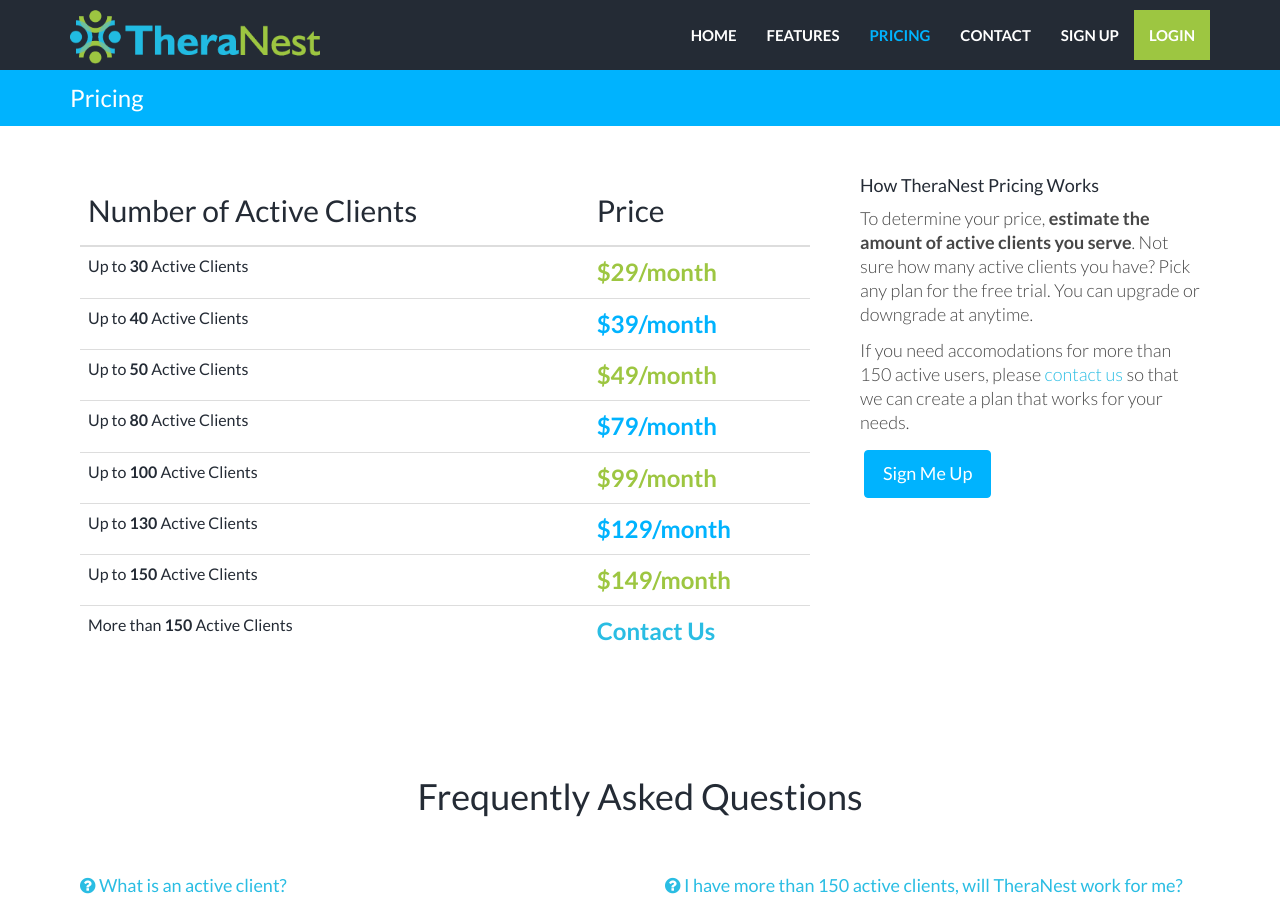
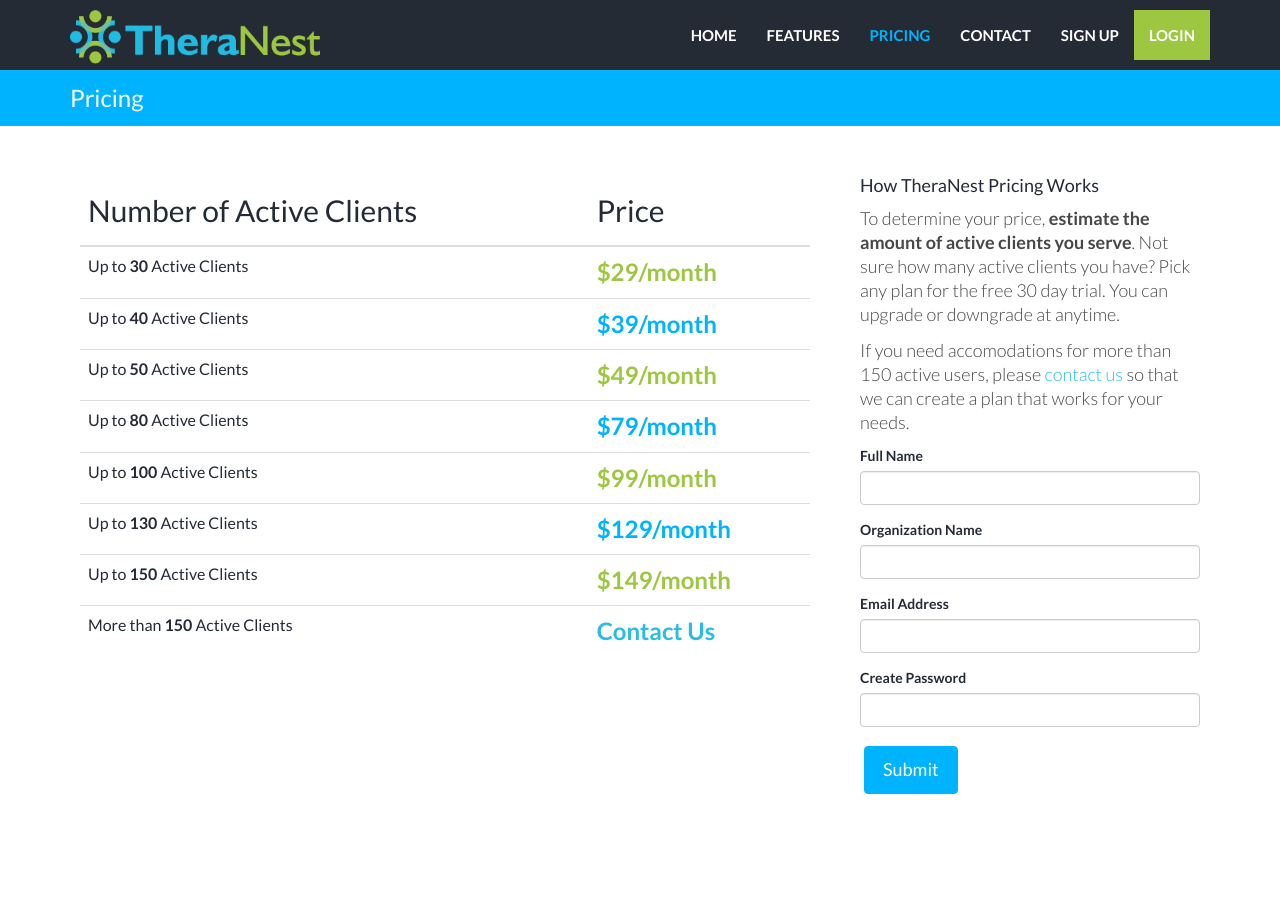
Before and after one commit to kaylacille/theranest-update, a Jekyll site: the page built from pricing.html, in a window 1280 px wide and 900 px high. Built offline with Jekyll 4.4.1, drawn with Linux system fonts in a browser that asks for light colours; nearby versions of some CDN libraries.

Commit message:
Add form to pricing page

```diff
--- a/pricing.html
+++ b/pricing.html
@@ -52,9 +52,27 @@
 
         <div class="col-lg-4">
           <h4>How TheraNest Pricing Works</h4>
-            <p>To determine your price, <b>estimate the amount of active clients you serve</b>. Not sure how many active clients you have? Pick any plan for the free trial. You can upgrade or downgrade at anytime.</p>
+            <p>To determine your price, <b>estimate the amount of active clients you serve</b>. Not sure how many active clients you have? Pick any plan for the free 30 day trial. You can upgrade or downgrade at anytime.</p>
             <p>If you need accomodations for more than 150 active users, please <a href="{{"/contact/" | prepend: site.baseurl }}">contact us</a> so that we can create a plan that works for your needs.</p>
-            <a href="{{"/" | prepend: site.baseurl }}" class="btn btn-theme">Sign Me Up</a>
+            <form>
+              <div class="form-group">
+                <label for="exampleInputName">Full Name</label>
+                <input type="text" class="form-control" id="exampleInputName">
+              </div>
+              <div class="form-group">
+                <label for="exampleInputOrganization">Organization Name</label>
+                <input type="text" class="form-control" id="exampleInputOrganization">
+              </div>
+              <div class="form-group">
+                <label for="exampleInputEmail1">Email Address</label>
+                <input type="email" class="form-control" id="exampleInputEmail1">
+              </div>
+              <div class="form-group">
+                <label for="exampleInputPassword">Create Password</label>
+                <input type="password" class="form-control" id="exampleInputPassword">
+              </div>
+              <button type="submit" class="btn btn-theme">Submit</button>
+            </form>
         </div>
     </div><! --/row -->
 </div><! --/container -->
```
